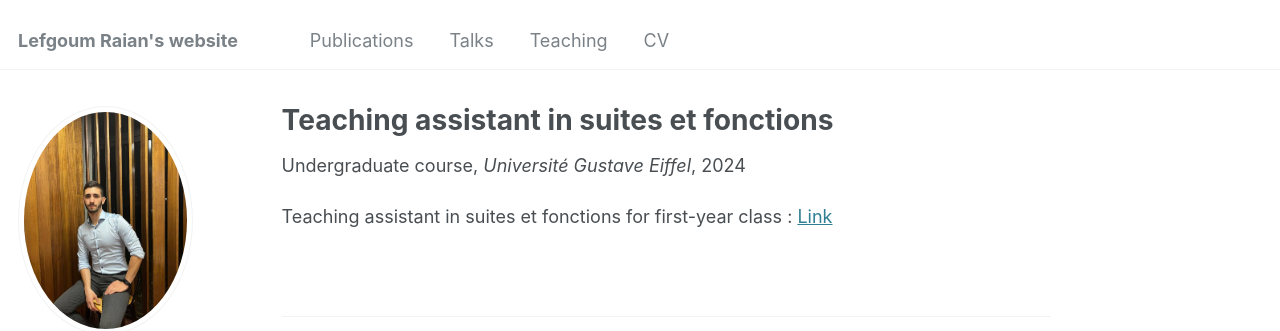
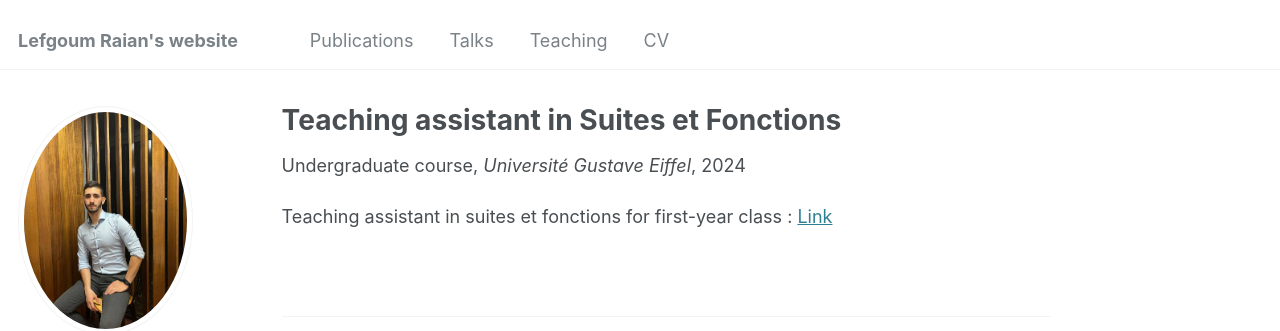
Before and after one commit to raian0406/raian0406.github.io, a Jekyll site: the page built from _teaching/suites_et_fonctions.md, in a window 1280 px wide. Shown: the top 331 px of the page. Built offline with Jekyll 4.4.1, drawn with Linux system fonts in a browser that asks for light colours; some web fonts are replaced.

```diff
--- a/_teaching/suites_et_fonctions.md
+++ b/_teaching/suites_et_fonctions.md
@@ -1,5 +1,5 @@
 ---
-title: "Teaching assistant in suites et fonctions"
+title: "Teaching assistant in Suites et Fonctions"
 collection: teaching
 type: "Undergraduate course"
 permalink: /teaching/suites_et_fonctions
```
